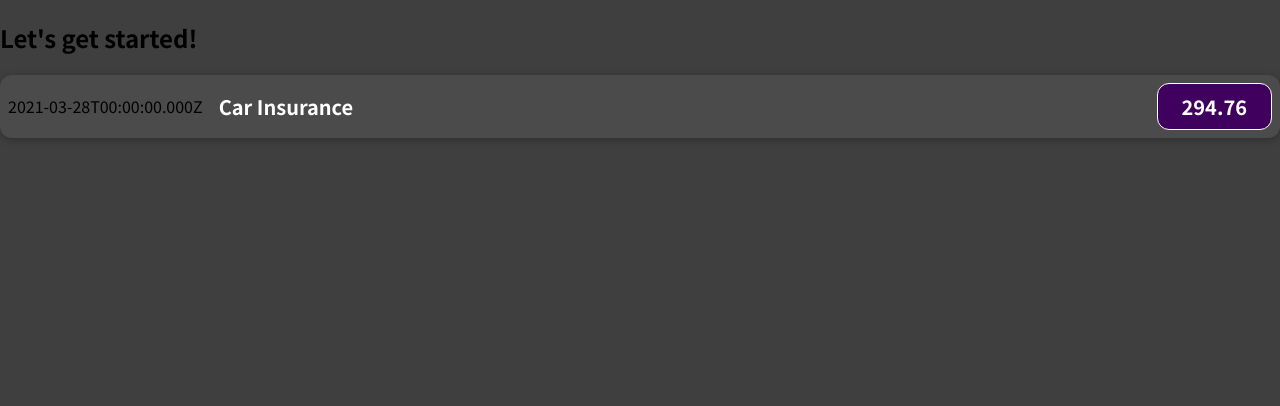
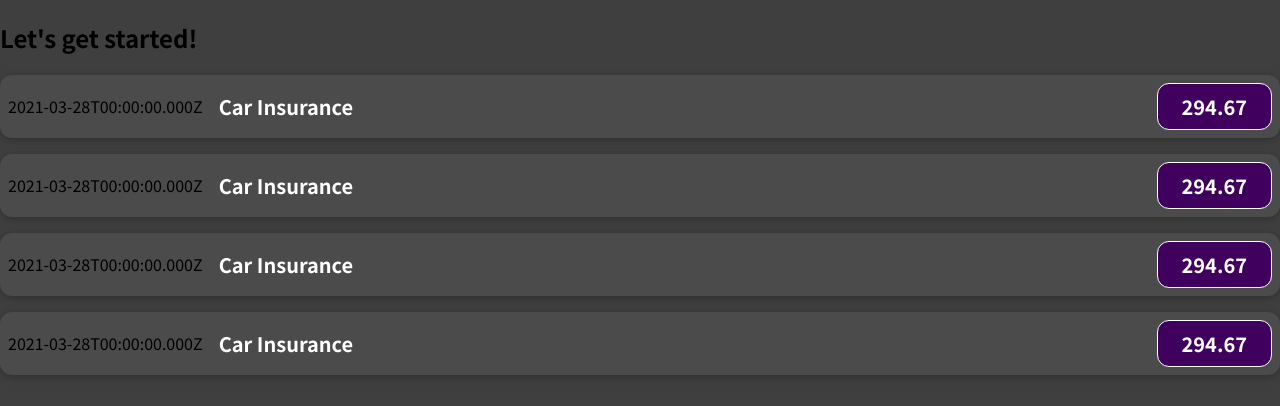
Before and after one commit to Funinja/React-Budget-Building-Website, a JavaScript app: page / in a window 1280 px wide. Shown: the top 406 px of the page. Built offline with nearby package versions, Linux system fonts and the light colour scheme.

Commit message:
add props

```diff
--- a/src/App.js
+++ b/src/App.js
@@ -1,10 +1,57 @@
-import ExpenseItem from './components/ExpenseItem';
+import ExpenseItem from "./components/ExpenseItem";
 
 function App() {
-  return ( //javascript xml
+  const expenses = [
+    {
+      id: "e1",
+      title: "Car Insurance",
+      amount: 294.67,
+      date: new Date(2021, 2, 28),
+    },
+    {
+      id: "e2",
+      title: "Car Insurance",
+      amount: 294.67,
+      date: new Date(2021, 2, 28),
+    },
+    {
+      id: "e3",
+      title: "Car Insurance",
+      amount: 294.67,
+      date: new Date(2021, 2, 28),
+    },
+    {
+      id: "e4",
+      title: "Car Insurance",
+      amount: 294.67,
+      date: new Date(2021, 2, 28),
+    },
+  ];
+
+  return (
+    //javascript xml
     <div>
       <h2>Let's get started!</h2>
-      <ExpenseItem></ExpenseItem>
+      <ExpenseItem
+        title={expenses[0].title}
+        amount={expenses[0].amount}
+        date={expenses[0].date}
+      ></ExpenseItem>
+      <ExpenseItem
+        title={expenses[1].title}
+        amount={expenses[1].amount}
+        date={expenses[1].date}
+      ></ExpenseItem>
+      <ExpenseItem
+        title={expenses[2].title}
+        amount={expenses[2].amount}
+        date={expenses[2].date}
+      ></ExpenseItem>
+      <ExpenseItem
+        title={expenses[3].title}
+        amount={expenses[3].amount}
+        date={expenses[3].date}
+      ></ExpenseItem>
     </div>
   );
 }
--- a/src/components/ExpenseItem.js
+++ b/src/components/ExpenseItem.js
@@ -1,16 +1,16 @@
 import "./ExpenseItem.css";
 
-function ExpenseItem() {
+function ExpenseItem(props) {
   const expenseDate = new Date(2021, 2, 28);
   const expenseTitle = "Car Insurance";
   const expenseAmount = 294.76;
 
   return (
     <div className="expense-item">
-      <div>{expenseDate.toISOString()}</div>
+      <div>{props.date.toISOString()}</div>
       <div className="expense-item__description">
-        <h2>{expenseTitle}</h2>
-        <div className="expense-item__price">{expenseAmount}</div>
+        <h2>{props.title}</h2>
+        <div className="expense-item__price">{props.amount}</div>
       </div>
     </div>
   );
```
Also changed, not shown: 1 other file (tests, documents, lock files or other folders).
